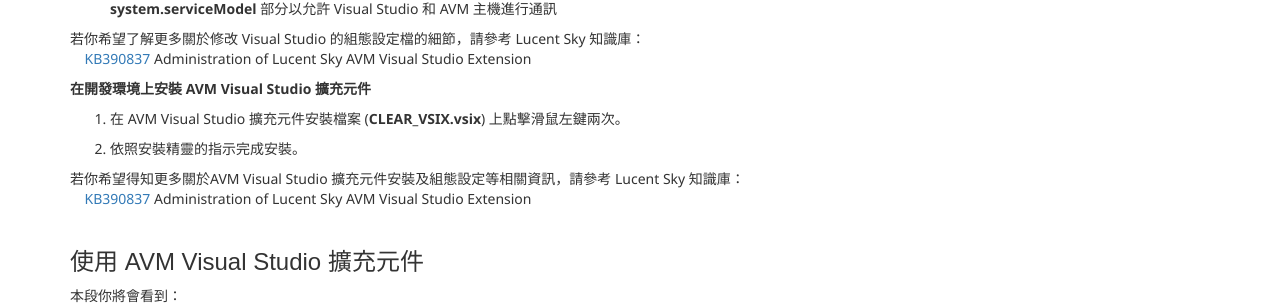
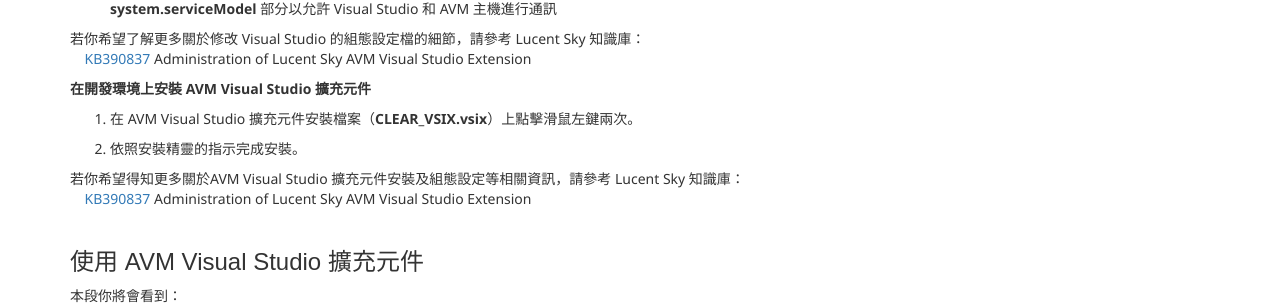
Before and after one commit to Kate-LucentSky/lucentsky.github.io, a Jekyll site: the page built from zh/kb/KB581435 - 開始使用 Lucent Sky AVM - 使用 Visual Studio 擴充元件.html, in a window 1280 px wide. Shown: the part 904-1209 px from the top of the page. Built offline with Jekyll 4.4.1, drawn with Linux system fonts in a browser that asks for light colours; nearby versions of some CDN libraries.

```diff
--- a/zh/kb/KB581435 - 開始使用 Lucent Sky AVM - 使用 Visual Studio 擴充元件.html
+++ b/zh/kb/KB581435 - 開始使用 Lucent Sky AVM - 使用 Visual Studio 擴充元件.html
@@ -77,7 +77,7 @@ permalink: /zh/kb/581435.html
     </p>
     <ol>
         <li>
-            在 AVM Visual Studio 擴充元件安裝檔案 (<strong>CLEAR_VSIX.vsix</strong>) 上點擊滑鼠左鍵兩次。
+            在 AVM Visual Studio 擴充元件安裝檔案（<strong>CLEAR_VSIX.vsix</strong>）上點擊滑鼠左鍵兩次。
         </li>
         <li>
             依照安裝精靈的指示完成安裝。
```
